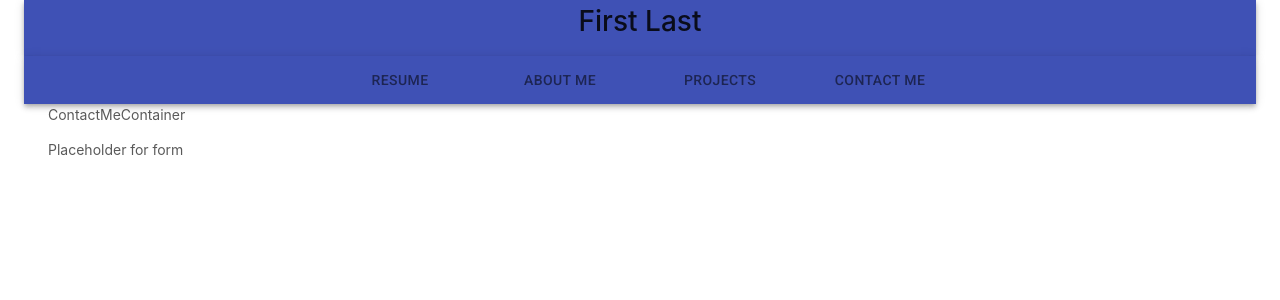
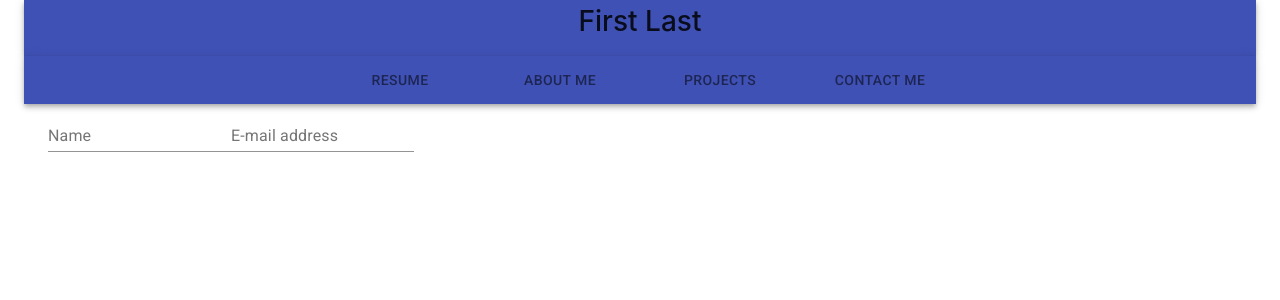
Before and after one commit to marycriv/my-site-2020, a React (Create React App) app: page / in a window 1280 px wide. Both pictures are taken after a click on the tab "CONTACT ME". Shown: the top 300 px of the page. Built offline with nearby package versions, Linux system fonts and the light colour scheme.

Commit message:
textfield component added

```diff
--- a/src/containers/ContactMeContainer.js
+++ b/src/containers/ContactMeContainer.js
@@ -1,10 +1,14 @@
 import React from 'react';
+import TextField from '@material-ui/core/TextField';
 
 export default function ContactMeContainer() {
     return (
         <div>
-            <p>ContactMeContainer</p>
-            <p>Placeholder for form</p>
+            <form noValidate autoComplete="off">
+                <TextField id="standard-basic" label="Name" />
+                <TextField id="standard-basic" label="E-mail address" />
+
+            </form>
         </div>
     )
 }
```
